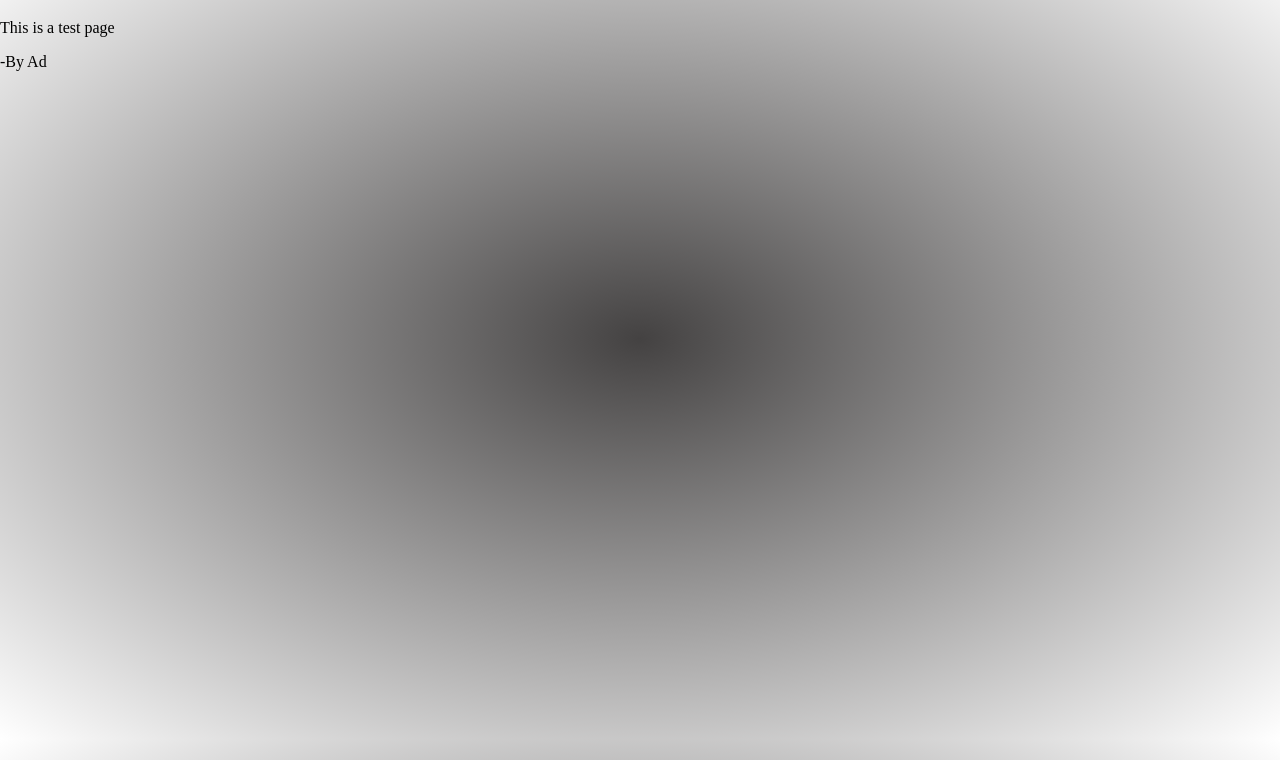
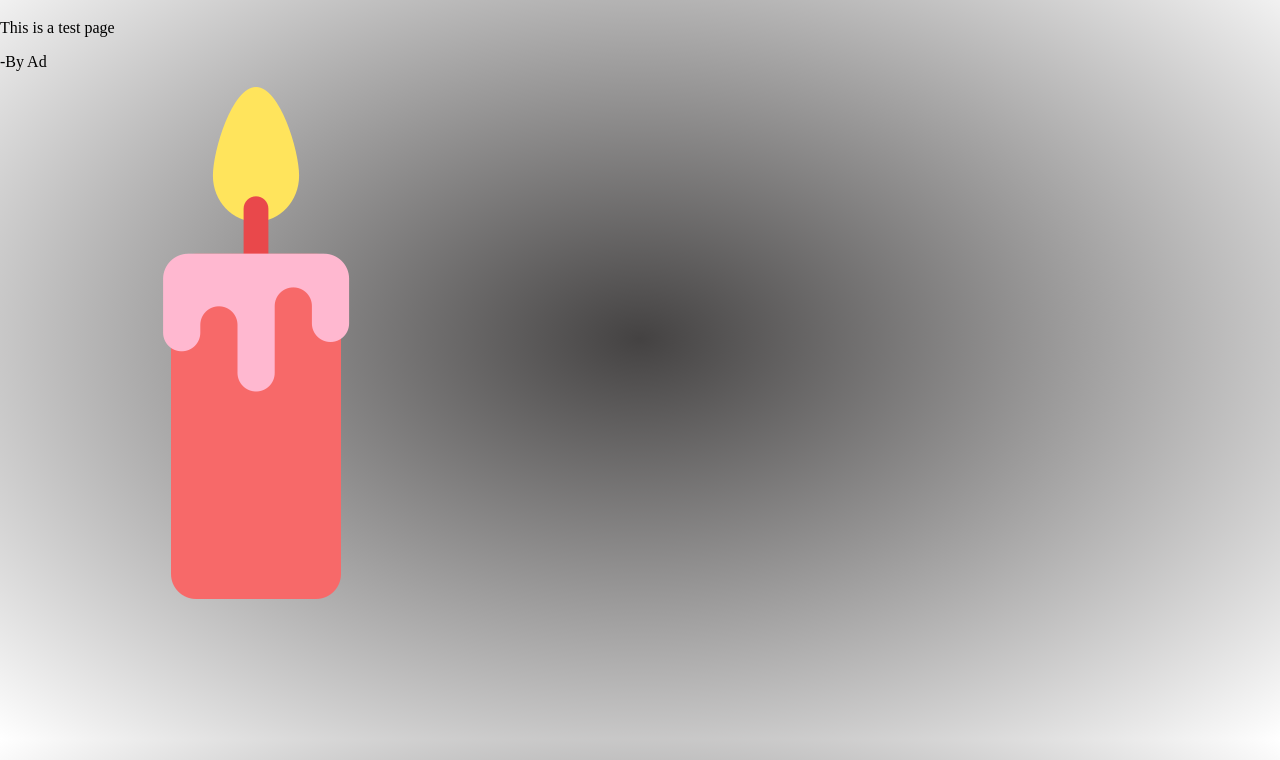
Before and after one commit to dino-the-programer/test-website, a plain HTML site: page index.html in a window 1280 px wide. Shown: the part 61-821 px from the top of the page. Drawn offline with Linux system fonts and the light colour scheme.

Commit message:
Update index.html
adding img tag

```diff
--- a/index.html
+++ b/index.html
@@ -10,6 +10,7 @@
     <h1>Hello!</h1>
     <p>This is a test page</p>
     <p>-By Ad</p>
+    <img src = "static/json/candle.png">
     <script>
         fetch('./static/json/data.json')
            .then((response) => response.json())
```
